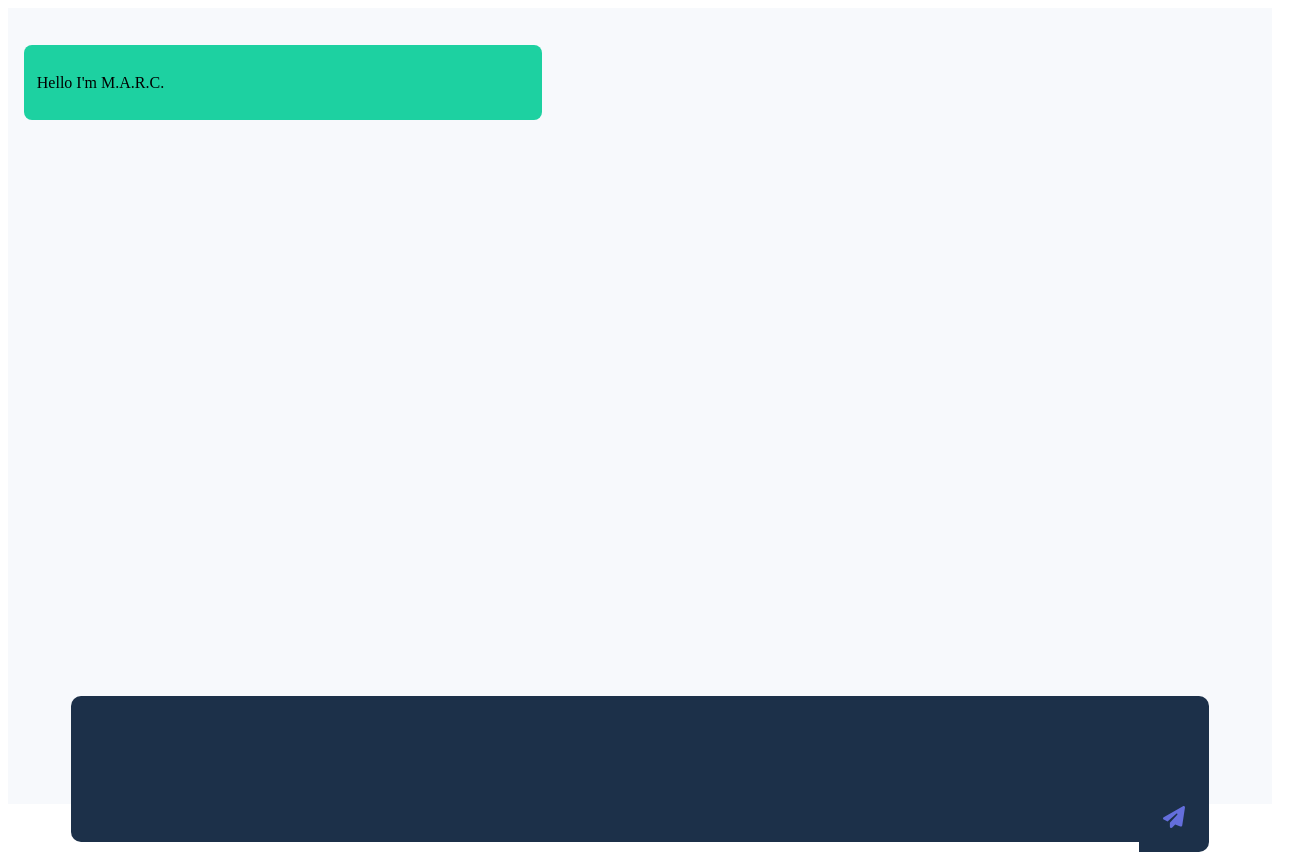
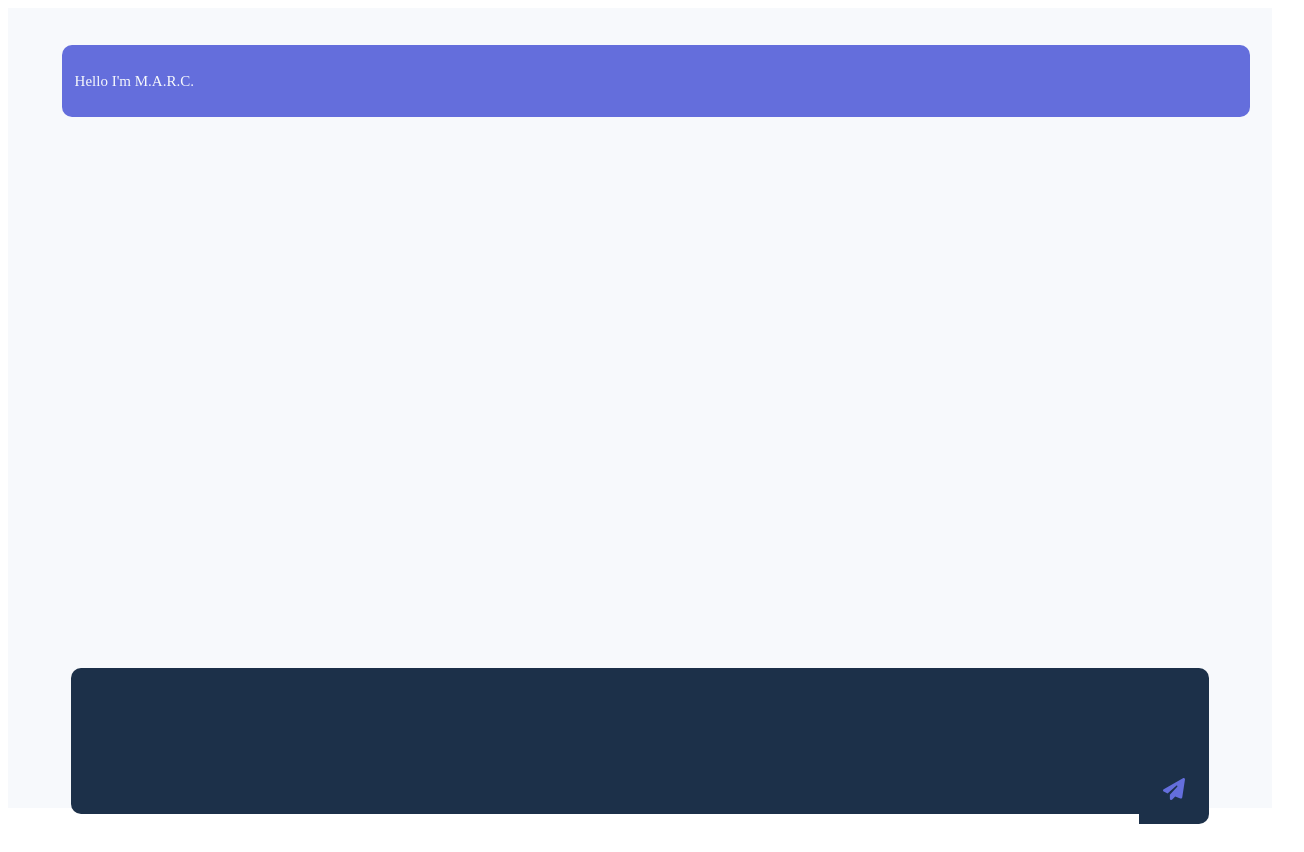
Before and after one commit to AzharMoosa/tutoringai, a Next.js app in the folder frontend/: page /chatroom/ChatRoom in a window 1280 px wide. Shown: the whole page, 1304 px wide, since content can reach past the window. After the commit the page ends 824 px from the top, so only its background shows below. Built offline with nearby package versions, Linux system fonts and the light colour scheme.

Commit message:
Refactored Message Box UI

```diff
--- a/frontend/src/components/chatroom/MessageBox.css
+++ b/frontend/src/components/chatroom/MessageBox.css
@@ -1,10 +1,10 @@
 @import '../../assets/Constants.css';
 
-.message-box,
-.message-textarea {
+.message-box {
   width: 100%;
   display: flex;
   justify-content: center;
+  margin: 2rem 0;
 }
 
 .message-input {
--- a/frontend/src/components/chatroom/MessageBubble.css
+++ b/frontend/src/components/chatroom/MessageBubble.css
@@ -2,8 +2,10 @@
 
 .message-bubble {
   background-color: var(--secondary-light-bg);
-  width: 40%;
-  border-radius: 8px;
+  color: var(--grey);
+  width: 92%;
+  border-radius: 10px;
   padding: 0.8rem;
   margin: 0.8rem 0;
+  font-size: 15px;
 }
--- a/frontend/src/components/chatroom/MessageBubble.tsx
+++ b/frontend/src/components/chatroom/MessageBubble.tsx
@@ -1,10 +1,9 @@
 import React from 'react';
-import { SECONDARY_LIGHT_BG, LIGHT_GRAY } from '../../data/colorConstants';
+import { BLUE, PURPLE } from '../../data/colorConstants';
 import './MessageBubble.css';
 
 const messageBubbleStyle = (fromChatbot: boolean) => ({
-  backgroundColor: fromChatbot ? SECONDARY_LIGHT_BG : LIGHT_GRAY,
-  alignSelf: fromChatbot ? 'flex-start' : 'flex-end'
+  backgroundColor: fromChatbot ? PURPLE : BLUE
 });
 
 const MessageBubble = ({
--- a/frontend/src/components/chatroom/MessageList.css
+++ b/frontend/src/components/chatroom/MessageList.css
@@ -2,10 +2,12 @@
 
 .message-list {
   display: flex;
+  align-items: center;
   background-color: var(--primary-bg);
   flex-direction: column;
-  height: 80vh;
   padding: 1.5rem 1rem;
   overflow: scroll;
   scroll-behavior: smooth;
+  width: 100%;
+  height: 100%;
 }
--- a/frontend/src/components/chatroom/MessageList.tsx
+++ b/frontend/src/components/chatroom/MessageList.tsx
@@ -1,9 +1,17 @@
-import React from 'react';
+import React, { useRef, useEffect } from 'react';
 import MessageBubble from './MessageBubble';
 import './MessageList.css';
 import { Message } from './types';
 
 const MessageList = ({ messageList }: { messageList: Array<Message> }) => {
+  const scrollRef = useRef<any>(null);
+
+  const scrollToBottom = () => {
+    scrollRef.current?.scrollIntoView({ behavior: 'smooth' });
+  };
+
+  useEffect(() => scrollToBottom(), [messageList]);
+
   return (
     <div className="message-list">
       {messageList.map(({ messageContent, fromChatbot }) => (
@@ -13,6 +21,7 @@ const MessageList = ({ messageList }: { messageList: Array<Message> }) => {
           fromChatbot={fromChatbot}
         />
       ))}
+      <div ref={scrollRef} />
     </div>
   );
 };
--- a/frontend/src/data/colorConstants.ts
+++ b/frontend/src/data/colorConstants.ts
@@ -1,5 +1,2 @@
-export const PRIMARY_BG = '#cbcbcb';
-export const SECONDARY_BG = '#10ac84';
-export const PRIMARY_LIGHT_BG = '#576574';
-export const SECONDARY_LIGHT_BG = '#1dd1a1';
-export const LIGHT_GRAY = '#c8d6e5';
+export const BLUE = '#1C3049';
+export const PURPLE = '#646EDC';
--- a/frontend/src/pages/chatroom/ChatRoom.css
+++ b/frontend/src/pages/chatroom/ChatRoom.css
@@ -2,6 +2,9 @@
 
 .chatroom {
   width: 100%;
-  height: 100%;
+  min-height: 100vh;
   background-color: var(--grey);
+  display: flex;
+  flex-direction: column;
+  justify-content: space-between;
 }
```
